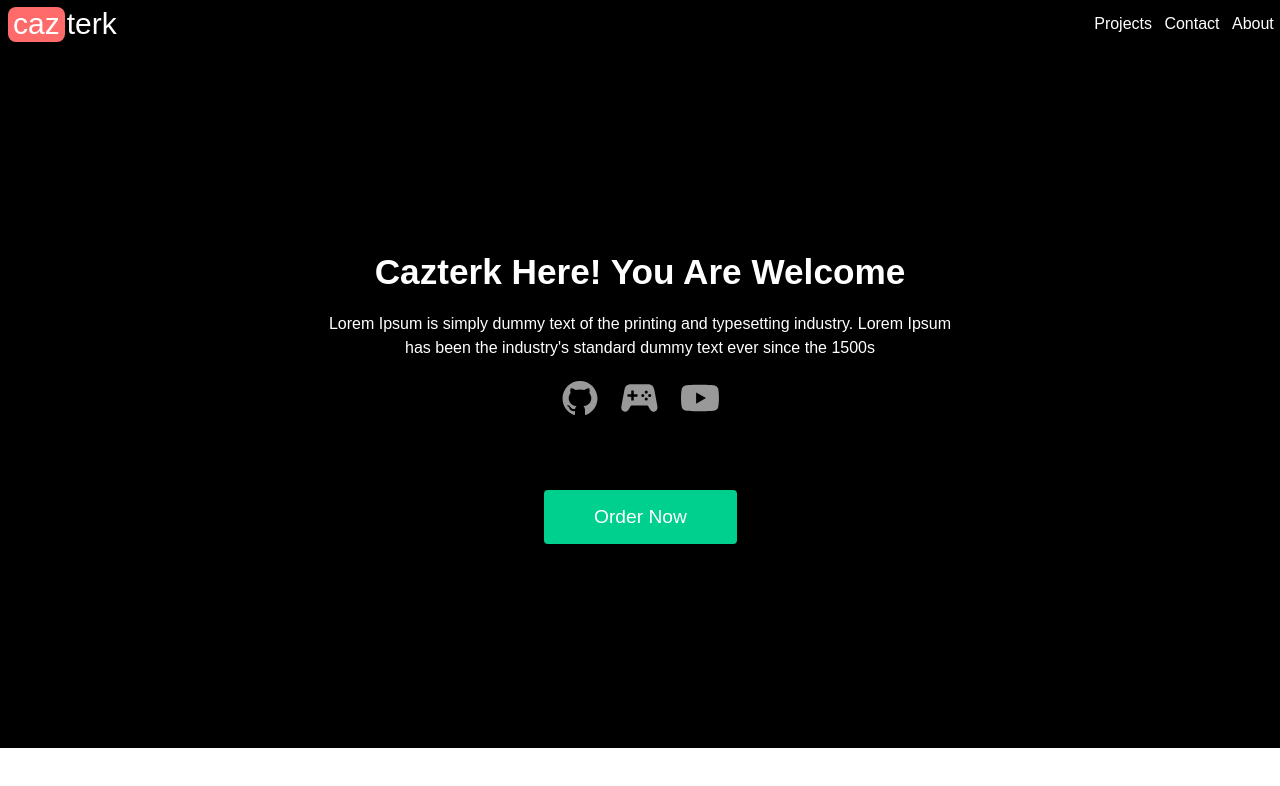
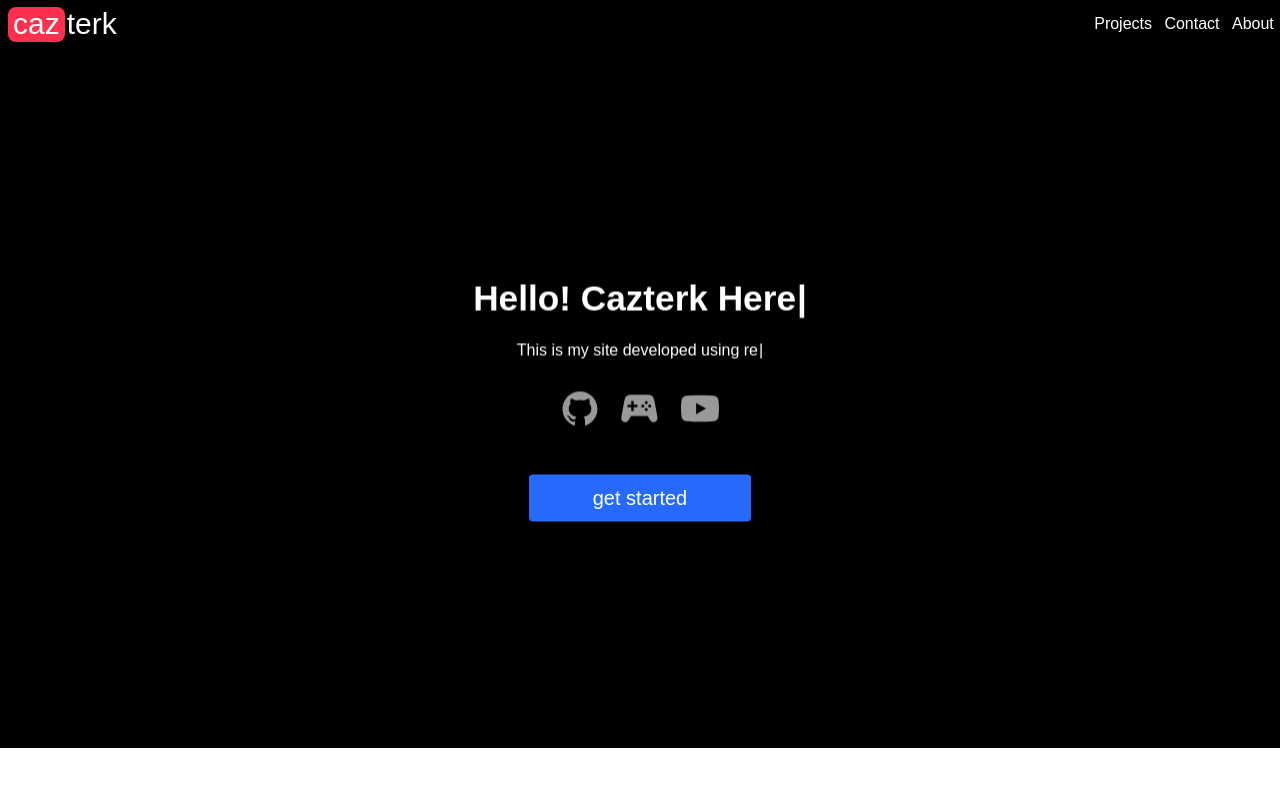
Before and after one commit to cazterk/my-landing-page, a React (Create React App) app: page / in a window 1280 px wide. Shown: the top 786 px of the page. Built offline with nearby package versions, Linux system fonts and the light colour scheme.

Commit message:
added typewritter text

```diff
--- a/package.json
+++ b/package.json
@@ -6,11 +6,13 @@
     "@testing-library/jest-dom": "^5.11.9",
     "@testing-library/react": "^11.2.3",
     "@testing-library/user-event": "^12.6.2",
+    "framer-motion": "^3.2.2-rc.1",
     "react": "^17.0.1",
     "react-dom": "^17.0.1",
     "react-icons": "^4.1.0",
     "react-router-dom": "^5.2.0",
     "react-scripts": "4.0.1",
+    "typewriter-effect": "^2.17.0",
     "web-vitals": "^0.2.4"
   },
   "scripts": {
--- /dev/null
+++ b/src/components/Button.css
@@ -0,0 +1,112 @@
+:root {
+  --primary: #fff;
+}
+
+.btn {
+  padding: 8px 20px;
+  border-radius: 4px;
+  outline: none;
+  border: none;
+  cursor: pointer;
+  white-space: nowrap;
+}
+
+.btn--primary {
+  background-color: var(--primary);
+  color: #242424;
+  border: 1px solid var (var(--primary));
+}
+
+.btn--outline {
+  background-color: transparent;
+  color: #fff;
+  padding: 8px 20px;
+  border: 1px solid var(--primary);
+  transition: all 0.3s ease-in-out;
+}
+
+.btn--medium {
+  padding: 8px 20px;
+  font-size: 18px;
+}
+
+.btn--large {
+  padding: 12px 26px;
+  font-size: 20px;
+}
+
+.btn--mobile {
+  text-align: center;
+  border-radius: 4px;
+  width: 80%;
+  text-decoration: none;
+  font-size: 1.5rem;
+  background-color: transparent;
+  color: #fff;
+  padding: 14px 20px;
+  border: 1px solid #fff;
+  transition: all 0.3s ease-in-out;
+}
+
+.btn--wide {
+  padding: 12px 64px;
+  font-size: 20px;
+}
+
+.btn--large:hover,
+.bt--medium:hover,
+.btn--mobile:hover {
+  transition: all 0.3s ease-in-out;
+  background: #fff;
+  color: #242424;
+}
+
+.btn--wide:hover {
+  color: #fff;
+  background-color: #f00946;
+  transition: all 0.2s ease-in-out;
+}
+
+.btn-link {
+  display: flex;
+  justify-content: center;
+  align-items: center;
+  text-decoration: none;
+  padding: 8px 16px;
+  height: 100%;
+  width: 100%;
+}
+
+.blue {
+  background-color: #276afb;
+  color: #fff;
+  border: none;
+}
+
+.red {
+  background-color: #f00946;
+  color: #fff;
+  border: none;
+}
+
+.primary {
+  background-color: #242424;
+  color: #fff;
+  border: none;
+}
+
+.primary:hover {
+  background-color: #fff;
+  color: #242424;
+  border: none;
+}
+
+.green {
+  background-color: #25ce4a;
+  color: #fff;
+  border: none;
+}
+
+.green:hover {
+  background-color: #242424;
+}
--- /dev/null
+++ b/src/components/Button.js
@@ -0,0 +1,35 @@
+import React from "react";
+import "./Button.css";
+
+const STYLES = ["btn--primary", "btn--outline"];
+
+const SIZES = ["btn--medium", "btn--large", "btn--mobile", "btn--wide"];
+
+const COLOR = ["primary", "blue", "red", "green"];
+
+export const Button = ({
+  children,
+  type,
+  onClick,
+  buttonStyle,
+  buttonSize,
+  buttonColor,
+}) => {
+  const checkButtonStyle = STYLES.includes(buttonStyle)
+    ? buttonStyle
+    : STYLES[0];
+
+  const checkButtonSize = SIZES.includes(buttonSize) ? buttonSize : SIZES[0];
+
+  const checkButtonColor = COLOR.includes(buttonColor) ? buttonColor : null;
+
+  return (
+    <button
+      className={`btn ${checkButtonStyle} ${checkButtonSize} ${checkButtonColor}`}
+      onClick={onClick}
+      type={type}
+    >
+      {children}
+    </button>
+  );
+};
--- a/src/components/Hero.css
+++ b/src/components/Hero.css
@@ -40,13 +40,6 @@
   border: none;
   padding: 16px 50px;
   text-transform: capitalize;
-  color: #fff;
-  font-size: 1.2em;
-  background: #00d08e;
-  margin-top: 50px;
-  margin-bottom: 20px;
-  border-radius: 4px;
-
   animation-delay: 1.2s;
 }
 /*icons*/
@@ -59,11 +52,12 @@
   justify-content: center;
   height: 10vh;
   animation-delay: 1s;
+  margin: 0.5rem 0 0.5rem 0;
 }
 
 .social-wrapper i {
   padding: 0px 10px;
-  color: #171717;
+  color: rgb(153, 153, 153);
   cursor: pointer;
   transition: all ease-in-out 150ms;
   text-shadow: 0px 7px 10px rgba(0, 0, 0, 0.7);
@@ -75,10 +69,19 @@
 }
 
 #github:hover {
-  color: #c9510c;
+  color: #ff304f;
   text-shadow: 0px 16px 10px rgba(189, 44, 0, 0.3);
 }
 
+#gamedev:hover {
+  color: #ff304f;
+  text-shadow: 0px 16px 10px rgba(189, 44, 0, 0.3);
+}
+
+#youtube:hover {
+  color: #ff304f;
+  text-shadow: 0px 16px 10px rgba(189, 44, 0, 0.3);
+}
 /*end icons */
 
 @media (min-width: 700px) {
--- a/src/components/Hero.js
+++ b/src/components/Hero.js
@@ -4,19 +4,33 @@ import { AiOutlineGithub } from "react-icons/ai";
 import { IoGameControllerSharp } from "react-icons/io5";
 import { FaYoutube } from "react-icons/fa";
 import { IconContext } from "react-icons/lib";
+import Typewriter from "typewriter-effect";
+import { Button } from "./Button";
 
 function Hero() {
   return (
     <>
-      <IconContext.Provider value={{ color: "rgb(153, 153, 153)", size: 40 }}>
+      <IconContext.Provider value={{ size: 40 }}>
         <section className="hero">
           <div class="content">
             <div className="hero-content">
-              <h2 className="title pop-in">Cazterk here! you are welcome</h2>
+              <h2 className="title pop-in">
+                <Typewriter
+                  onInit={(typewriter) => {
+                    typewriter.typeString("Hello! cazterk here").start();
+                  }}
+                />
+              </h2>
               <p className="desc pop-in">
-                Lorem Ipsum is simply dummy text of the printing and typesetting
-                industry. Lorem Ipsum has been the industry's standard dummy
-                text ever since the 1500s
+                <Typewriter
+                  onInit={(typewriter) => {
+                    typewriter
+                      .typeString(
+                        " This is my site developed using react, feel free to look aroundand checkout some goodies and my projects"
+                      )
+                      .start();
+                  }}
+                />
               </p>
               <div className="social-wrapper pop-in">
                 <i id="github">
@@ -31,7 +45,11 @@ function Hero() {
                   <FaYoutube />
                 </i>
               </div>
-              <button className="action pop-in">order now</button>
+              <div className="action pop-in">
+                <Button buttonSize="btn--wide" buttonColor="blue">
+                  get started
+                </Button>
+              </div>
             </div>
           </div>
         </section>
--- a/src/components/Navbar.css
+++ b/src/components/Navbar.css
@@ -31,7 +31,7 @@ nav {
 }
 
 .logo-left {
-  background-color: var(--light-red);
+  background-color: var(--first-color);
   padding: 0.5px 5px 0.5px 5px;
   border-radius: 8px;
 }
```
Also changed, not shown: 2 other files (tests, documents, lock files or other folders).
